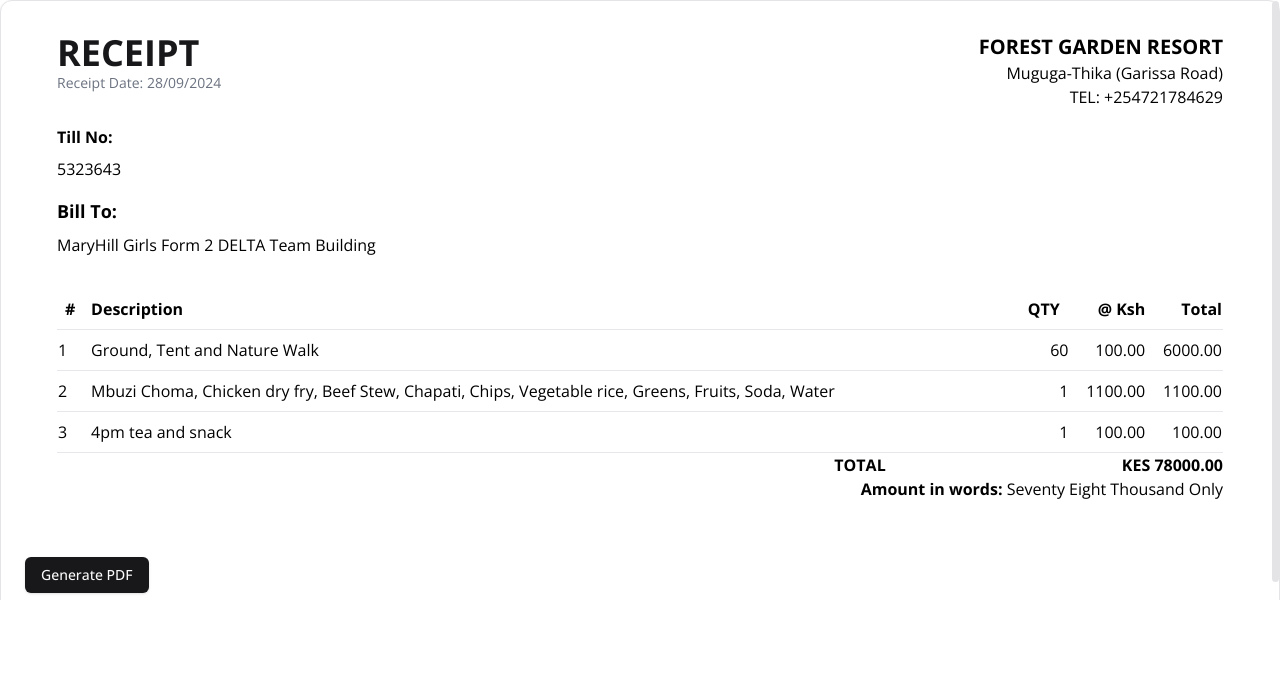
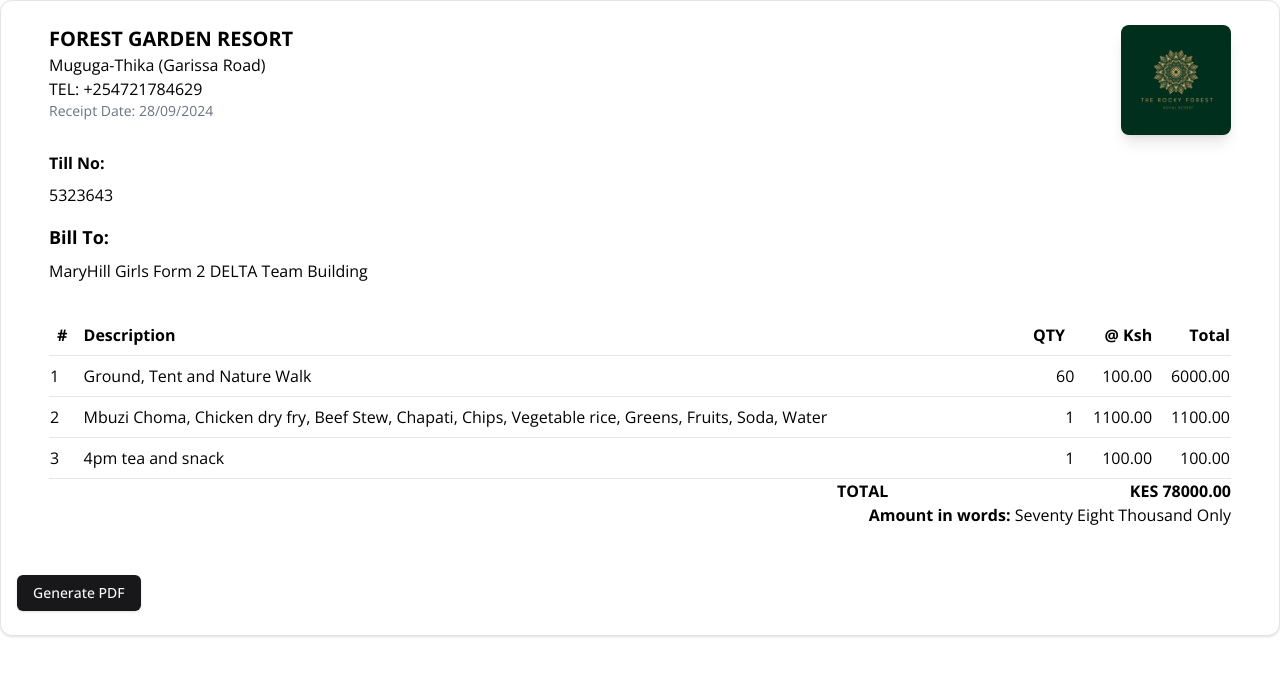
Before and after one commit to Finance-with-Victor/invoice-generator, a Next.js app: page /preview in a window 1280 px wide. Shown: the top 676 px of the page. Built offline with nearby package versions, Linux system fonts and the light colour scheme.

Commit message:
feat: add logo in receipt

```diff
--- a/src/components/Generator.tsx
+++ b/src/components/Generator.tsx
@@ -57,7 +57,7 @@
         <CardTitle className="text-lg">Edit Receipt</CardTitle>
       </CardHeader>
       <CardContent>
-        <ScrollArea className="h-[600px] pr-4">
+        <ScrollArea className="h-[900px] pr-4">
           <div className="space-y-4">
             <div>
               <Label htmlFor="companyName">Company Name</Label>
--- a/src/components/InvoicePreview.tsx
+++ b/src/components/InvoicePreview.tsx
@@ -1,5 +1,5 @@
 import React, { useRef } from "react";
-   // @ts-ignore
+// @ts-ignore
 import { useReactToPrint } from "react-to-print";
 
 import { Card, CardContent } from "@/components/ui/card";
@@ -20,21 +20,27 @@
   });
 
   return (
-    <ScrollArea className="h-[600px]">
+    <ScrollArea className="h-[650px]">
       <Card className="w-full bg-white text-black">
-        <CardContent className="space-y-6">
-          <div ref={contentRef} className="p-8">
+        <CardContent className="px-4 space-y-6">
+          <div ref={contentRef} className="px-8 py-6">
             <div className="flex justify-between items-start">
-              <div>
-                <h1 className="text-4xl font-bold text-primary">RECEIPT</h1>
+              <div className="text-left">
+                <h2 className="text-xl font-bold">{invoice.companyName}</h2>
+                <p>{invoice.companyAddress}</p>
+                <p>TEL: {invoice.companyPhone}</p>
                 <p className="text-sm text-gray-500">
                   Receipt Date: {invoice.date}
                 </p>
               </div>
-              <div className="text-right">
-                <h2 className="text-xl font-bold">{invoice.companyName}</h2>
-                <p>{invoice.companyAddress}</p>
-                <p>TEL: {invoice.companyPhone}</p>
+              <div>
+                <img
+                  src="/logo.png"
+                  alt="Receipt illustration"
+                  className="h-auto rounded-lg shadow-lg"
+                  width={110}
+                  height={110}
+                />
               </div>
             </div>
 
```
